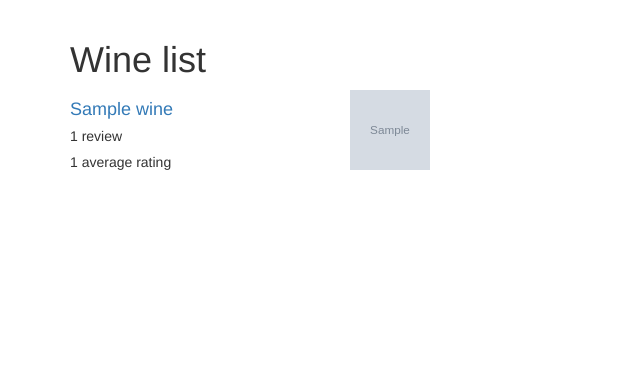
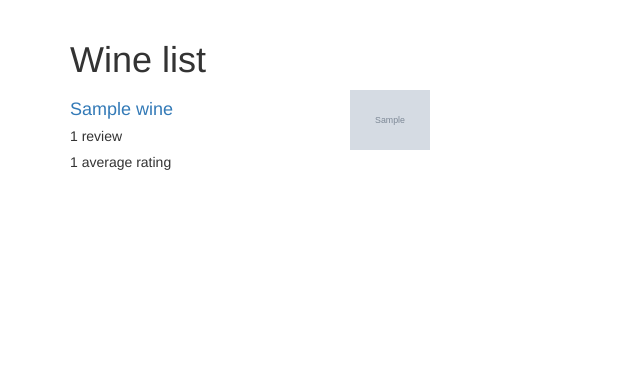
Before and after one commit to broxeph/djangalex, a Django app: page /wineapp/wine in a window 1280 px wide. Shown: the part 52-421 px from the top of the page, without its empty margins (0-640 px from the left). Run offline with Django 3.2, Linux system fonts and the light colour scheme; tables that the repository leaves empty hold one stand-in row (values such as "Sample post"); grey boxes marked "Sample" are stand-in pictures; some libraries are stand-ins or nearby versions.

Commit message:
Wine image links

```diff
--- a/djangalex/static/wineapp/wineapp.css
+++ b/djangalex/static/wineapp/wineapp.css
@@ -36,8 +36,8 @@ html {
 }
 
 .wine-img-md {
-    width: 80px;
-    height: 80px;
+    max-width: 80px;
+    max-height: 80px;
     float: right;
 }
 
--- a/wineapp/templates/wineapp/wine_list.html
+++ b/wineapp/templates/wineapp/wine_list.html
@@ -13,11 +13,13 @@
 <div class="row">
     {% for wine in wine_list %}
     <div class="col-xs-6 col-lg-4">
-        {% if wine.image %}
-        <img src="{{ wine.image.url }}" class="wine-img-md">
-        {% else %}
-        <img src="{% static 'wineapp/wine-image.png' %}" class="wine-img-md">
-        {% endif %}
+        <a href="{% url 'wineapp:wine_detail' wine.id %}">
+            {% if wine.image %}
+            <img src="{{ wine.image.url }}" class="wine-img-md">
+            {% else %}
+            <img src="{% static 'wineapp/wine-image.png' %}" class="wine-img-md">
+            {% endif %}
+        </a>
         <h4><a href="{% url 'wineapp:wine_detail' wine.id %}">
         {{ wine.name }}
         </a></h4>
```
